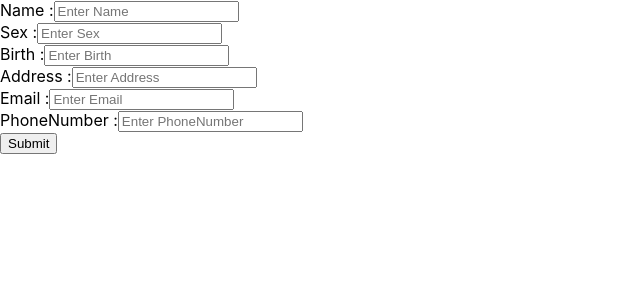
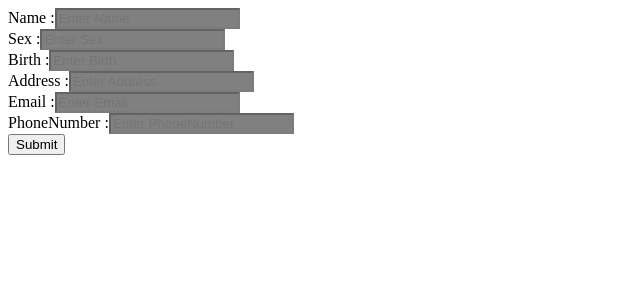
Before and after one commit to nthGH1030/CV-generator, a React (Create React App) app: page / in a window 1280 px wide. Shown: the top 300 px of the page, without its empty margins (0-640 px from the left). Built offline with nearby package versions, Linux system fonts and the light colour scheme.

Commit message:
added disalbe function

```diff
--- a/src/components/Background.js
+++ b/src/components/Background.js
@@ -1,4 +1,5 @@
 import {useState, useEffect} from 'react'
+import '.././styles.css'
 
 
 /*
@@ -17,7 +18,12 @@ export default function Background() {
         Email: '',
         PhoneNumber: ''
     });
-    //const [isEditing, setEditing] = useState(true);
+    const [isEditing, setEditing] = useState(true);
+
+    const handleDisable = (isEditing) => {
+        setEditing(isEditing)
+        console.log(isEditing)
+    }
 
     return(
         <>
@@ -27,7 +33,7 @@ export default function Background() {
                 label = {key}
                 value = {value}
                 onChange = {(e) => setInputValues({...inputValues, [key]: e.target.value})}
-
+                disabled = {isEditing}
             />
         ))}
 
@@ -40,6 +46,8 @@ export default function Background() {
         <SubmitBtn
             text = 'Submit'
             handlesubmit = {() => handleSubmit(inputValues)}
+            handleDisable = {() => handleDisable(false)}
+
         />
 
         </>
@@ -62,11 +70,17 @@ function handleEdit(){
 }
 */
 
-function SubmitBtn({text, handlesubmit}) {
+
+function SubmitBtn({text, handlesubmit, handleDisable}) {
+    const handleClick = () => {
+        handlesubmit();
+        handleDisable();
+    }
+
     return (
         <>
         <button
-            onClick = {handlesubmit}
+            onClick = {handleClick}
         >
         {text}
         </button>
@@ -75,7 +89,10 @@ function SubmitBtn({text, handlesubmit}) {
 }
 
 
-function ProfileInfo({label, value, onChange}) {
+function ProfileInfo({label, value, onChange, disabled}) {
+
+    const inputClassName = disabled ? 'disabled' : '';
+
     return(
         <>
         {`${label} :`}
@@ -84,6 +101,9 @@ function ProfileInfo({label, value, onChange}) {
             value = {value}
             onChange = {onChange}
             placeholder = {`Enter ${label}`}
+            className = {inputClassName}
+            disabled = {disabled}
+
         />
         <br />
         </>
--- a/src/styles.css
+++ b/src/styles.css
@@ -1,13 +1,3 @@
-body {
-  margin: 0;
-  font-family: -apple-system, BlinkMacSystemFont, 'Segoe UI', 'Roboto', 'Oxygen',
-    'Ubuntu', 'Cantarell', 'Fira Sans', 'Droid Sans', 'Helvetica Neue',
-    sans-serif;
-  -webkit-font-smoothing: antialiased;
-  -moz-osx-font-smoothing: grayscale;
+.disabled {
+  background-color: grey
 }
-
-code {
-  font-family: source-code-pro, Menlo, Monaco, Consolas, 'Courier New',
-    monospace;
-}
```
Also changed, not shown: 1 other file (tests, documents, lock files or other folders).
